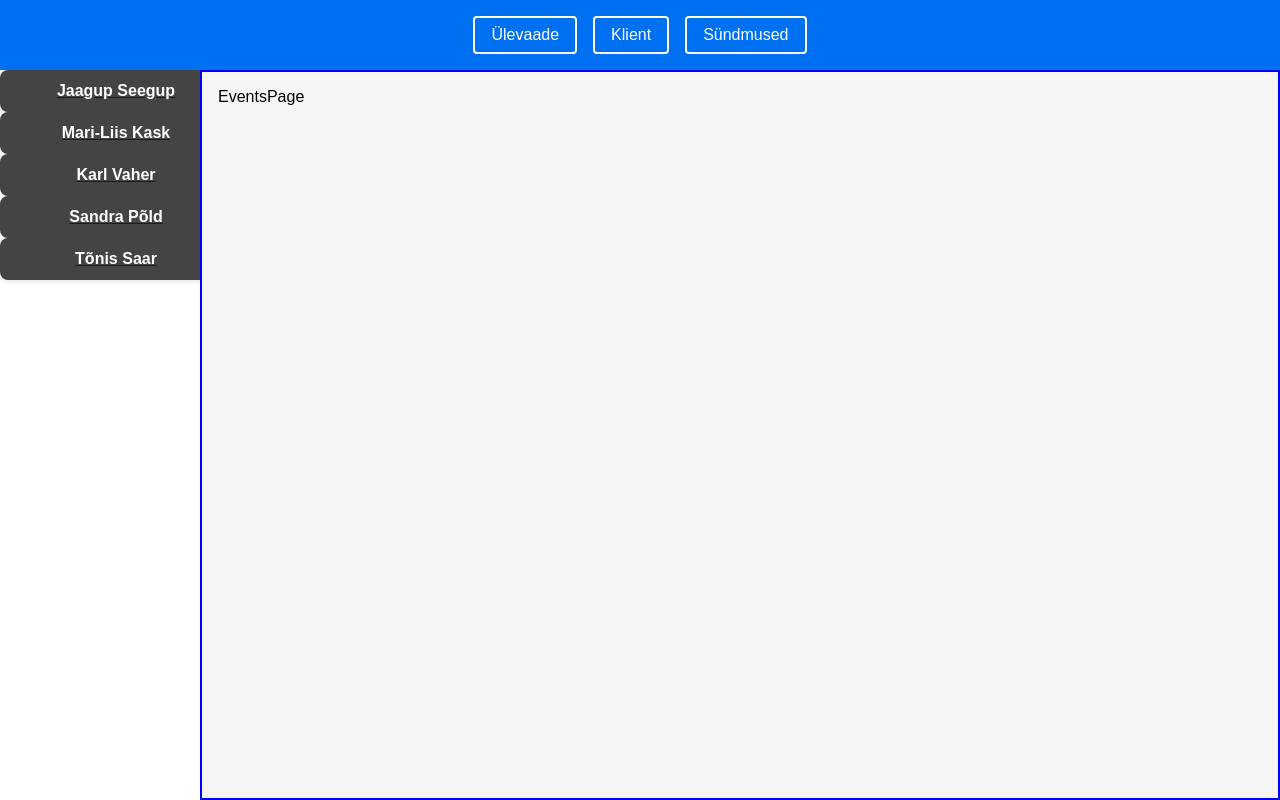
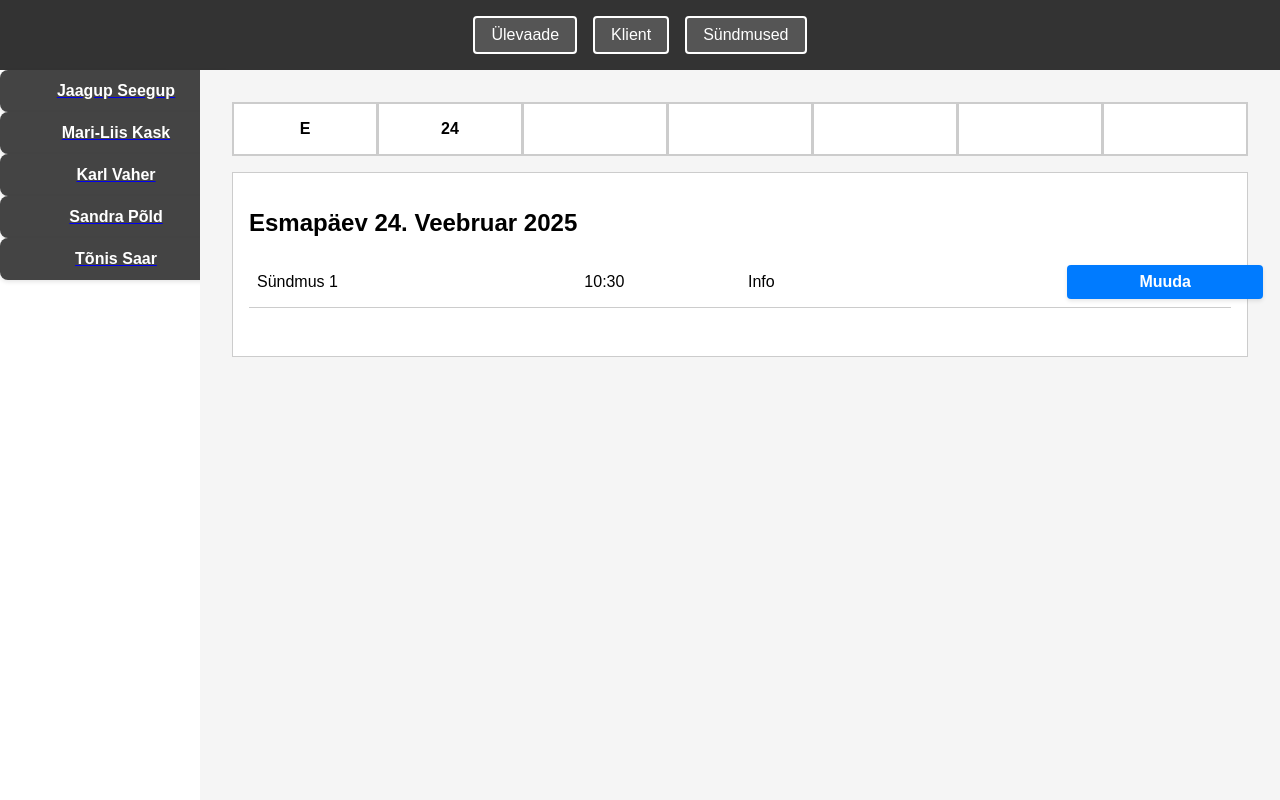
Before and after one commit to TaaviOrro/ParemInfo, a Next.js app: page /events in a window 1280 px wide. Built offline with nearby package versions, Linux system fonts and the light colour scheme.

Commit message:
funktsionaalsused puudu, ja ulevaate lehte pole

```diff
--- a/app/events/page.jsx
+++ b/app/events/page.jsx
@@ -1,8 +1,33 @@
-'use client'
+'use client';
 
 const EventsPage = () => {
   return (
-    <div>EventsPage</div>
-  )
-}
-export default EventsPage
+    <div className="events-page">
+      <div className="calendar">
+        <div className="calendar-header">E</div>
+        <div className="calendar-header">24</div>
+        <div className="calendar-header"></div>
+        <div className="calendar-header"></div>
+        <div className="calendar-header"></div>
+        <div className="calendar-header"></div>
+        <div className="calendar-header"></div>
+      </div>
+      <div className="event-details">
+        <h2>Esmapäev 24. Veebruar 2025</h2>
+        <div className="event-row">
+          <div className="event-name">Sündmus 1</div>
+          <div className="event-time">10:30</div>
+          <div className="event-info">Info</div>
+          <button className="event-edit">Muuda</button>
+        </div>
+        <div className="event-row">
+          <div className="event-name"></div>
+          <div className="event-time"></div>
+          <div className="event-info"></div>
+        </div>
+      </div>
+    </div>
+  );
+};
+
+export default EventsPage;
--- a/app/globals.css
+++ b/app/globals.css
@@ -34,7 +34,7 @@ body {
 
 header {
   grid-area: header;
-  background-color: #0070f3;
+  background-color: #333;
   color: white;
   padding: 1rem;
   text-align: center;
@@ -53,12 +53,12 @@ header nav a {
   border: 2px solid white;
   border-radius: 4px;
   list-style: none;
-  background-color: #0070f3;
+  background-color: #555;
   transition: background-color 0.3s ease;
 }
 
 header nav a:hover {
-  background-color: #005bb5;
+  background-color: #333;
 }
 
 aside {
@@ -164,7 +164,6 @@ main {
   grid-area: main;
   background-color: #f5f5f5;
   padding: 1rem;
-  border: 2px solid blue;
 }
 
 .custom-sidebar {
@@ -175,18 +174,164 @@ main {
   height: 100%;
 }
 
+.client-page {
+  display: grid;
+  grid-template-columns: 2fr 1fr;
+  grid-template-rows: auto auto;
+  gap: 1rem;
+  padding: 1rem;
+  background-color: #f5f5f5;
+  font-family: Arial, sans-serif;
+}
+
+.client-info {
+  display: flex;
+  gap: 1rem;
+  grid-column: 1 / 2;
+  grid-row: 1 / 2;
+  background-color: #fff;
+  border: 1px solid #ccc;
+  padding: 1rem;
+  border-radius: 8px;
+}
+
+.client-photo {
+  flex: 0 0 150px;
+  height: 150px;
+  background-color: #eee;
+  display: flex;
+  justify-content: center;
+  align-items: center;
+  border: 1px solid #ccc;
+  border-radius: 8px;
+}
+
+.client-photo img {
+  max-width: 100%;
+  max-height: 100%;
+  border-radius: 8px;
+}
+
+.placeholder-photo {
+  font-size: 0.9rem;
+  color: #666;
+}
+
 .client-details {
+  flex: 1;
+}
+
+.client-details h2 {
+  margin: 0 0 0.5rem 0;
+}
+
+.guardian-info {
+  grid-column: 1 / 2;
+  grid-row: 2 / 3;
+  background-color: #fff;
+  border: 1px solid #ccc;
+  padding: 1rem;
+  border-radius: 8px;
+}
+
+.info-button {
+  padding: 0.5rem 1rem;
+  background-color: #555;
+  color: #fff;
+  border: none;
+  border-radius: 4px;
+  cursor: pointer;
+}
+
+.info-button:hover {
+  background-color: #333;
+}
+
+.client-actions {
+  grid-column: 2 / 3;
+  grid-row: 1 / 3;
+  background-color: #fff;
+  border: 1px solid #ccc;
+  padding: 1rem;
+  border-radius: 8px;
+}
+
+.client-actions table {
+  width: 100%;
+  border-collapse: collapse;
+}
+
+.client-actions th,
+.client-actions td {
+  border: 1px solid #ccc;
+  padding: 0.5rem;
+  text-align: left;
+}
+
+.client-actions th {
+  background-color: #f0f0f0;
+}
+.events-page {
   display: flex;
   flex-direction: column;
+  gap: 1rem;
+  padding: 1rem;
+  background-color: #f5f5f5;
+  font-family: Arial, sans-serif;
+}
+
+.calendar {
+  display: grid;
+  grid-template-columns: repeat(7, 1fr);
+  gap: 1px;
+  background-color: #ccc;
+  border: 1px solid #ccc;
+}
+
+.calendar-header {
+  display: flex;
   justify-content: center;
   align-items: center;
-  height: 100px;
-  width: 100%;
+  padding: 1rem;
+  background-color: #fff;
+  border: 1px solid #ccc;
+  font-weight: bold;
+}
+
+.event-details {
+  border: 1px solid #ccc;
+  padding: 1rem;
+  background-color: #fff;
+}
+
+.event-row {
+  display: grid;
+  grid-template-columns: 2fr 1fr 2fr 1fr;
+  align-items: center;
+  padding: 0.5rem 0;
+  border-bottom: 1px solid #ccc;
+}
+
+.event-row:last-child {
+  border-bottom: none;
+}
+
+.event-name,
+.event-time,
+.event-info {
+  padding: 0.5rem;
+}
+
+.event-edit {
+  padding: 0.5rem 1rem;
+  background-color: #007bff;
+  color: #fff;
+  border: none;
+  border-radius: 4px;
+  cursor: pointer;
   text-align: center;
-  padding: 1rem;
-  background-color: #ffffff;
-  border-radius: 8px;
-  box-shadow: 0 8px 12px rgba(0, 0, 0, 0.1);
-  max-width: 400px;
-  margin: auto;
 }
+
+.event-edit:hover {
+  background-color: #0056b3;
+}
--- a/app/page.jsx
+++ b/app/page.jsx
@@ -2,6 +2,6 @@
 
 export default function Home() {
   return (
-    <h1>Hello, World!</h1>
+    <h1>Ulevaade</h1>
   );
 }
```
Also changed, not shown: app/client/page.jsx (+52 -16 lines).
